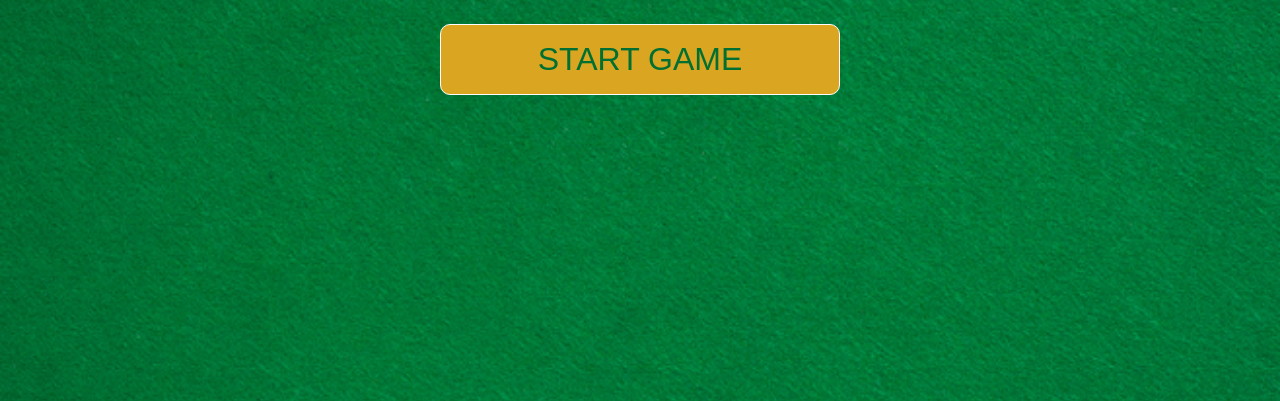
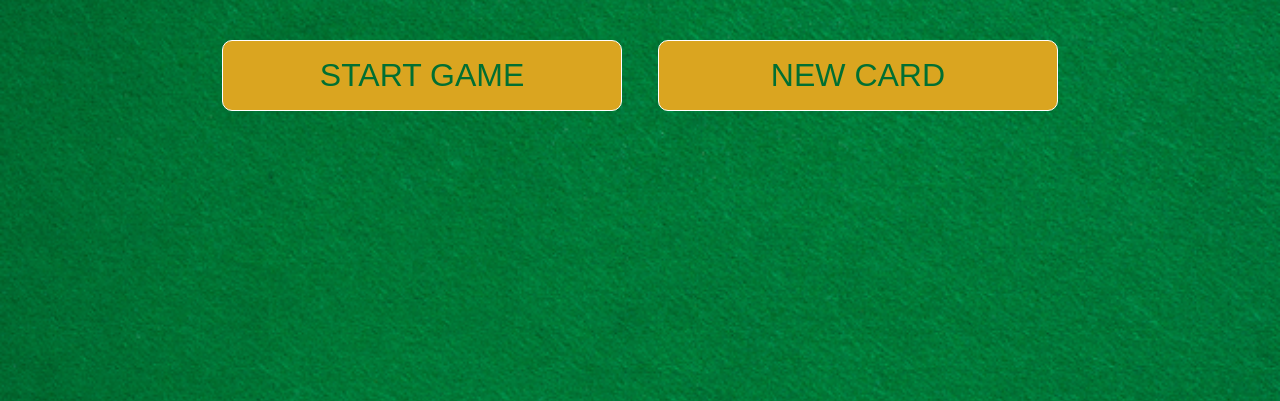
Before and after one commit to mrGoonies/js-basics-project, a website built with Vite: page blackjack/index.html in a window 1280 px wide. Shown: the part 399-800 px from the top of the page. Built offline with nearby package versions, Linux system fonts and the light colour scheme.

Commit message:
Create function for new card and adding btn for this functionality

```diff
--- a/blackjack/index.css
+++ b/blackjack/index.css
@@ -24,18 +24,19 @@ p {
     font-size: 2rem;
 }
 
-#start-game-btn {
+button {
     color: #016f32;
     background-color: goldenrod;
     width: 25rem;
     padding: 1rem 0 1rem 0;
+    margin: 1rem;
     border: 1px solid white;
     border-radius: 10px;
     font-size: 2rem;
     cursor: pointer;
 }
 
-#start-game-btn:hover {
+button:hover {
     background-color: #016f32;
     color: white;
 }
--- a/blackjack/index.html
+++ b/blackjack/index.html
@@ -10,6 +10,8 @@
         <p id="cards-el">Cards:</p>
         <p id="sum-el">Sum:</p>
         <button id="start-game-btn" onclick="startGame()">START GAME</button>
+        <button id="start" onclick="newCard()">NEW CARD</button>
+
         <script src="index.js"></script>
     </body>
 </html>
--- a/blackjack/index.js
+++ b/blackjack/index.js
@@ -23,3 +23,8 @@ function startGame() {
 
   messageEl.textContent = message
 }
+
+
+function newCard() {
+  console.log("Drawing a new card from the deck!")
+}
```
